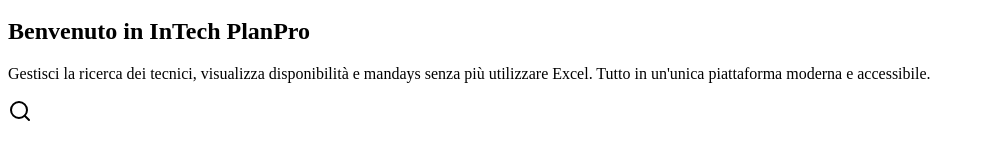
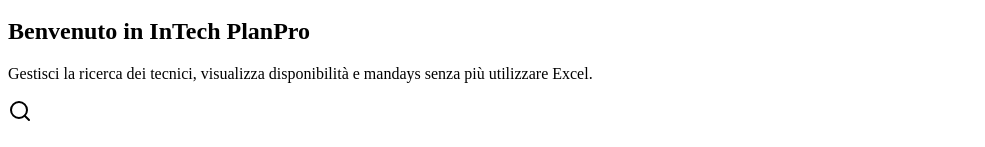
Before and after one commit to IntechTD/Intech---PlanPro, a React (Vite) app: page / in a window 1280 px wide. Shown: the part 765-912 px from the top of the page, without its empty margins (0-985 px from the left). Built offline with nearby package versions, Linux system fonts and the light colour scheme.

Commit message:
Update Index.jsx

```diff
--- a/src/pages/Index.jsx
+++ b/src/pages/Index.jsx
@@ -1,5 +1,11 @@
 import { Button } from "@/components/ui/button";
-import { Card, CardContent, CardHeader, CardTitle, CardDescription } from "@/components/ui/card";
+import {
+  Card,
+  CardContent,
+  CardHeader,
+  CardTitle,
+  CardDescription,
+} from "@/components/ui/card";
 import { Search, BarChart3, LogIn } from "lucide-react";
 import { useNavigate } from "react-router-dom";
 
@@ -8,36 +14,36 @@
 
   return (
     <div className="min-h-screen bg-neutral-950 text-white relative overflow-hidden">
-      {/* Watermark background */}
       <img
-        src="/your-logo-path.png"
+        src="/logo.png"
         alt="InTech Watermark"
         className="absolute top-1/2 left-1/2 -translate-x-1/2 -translate-y-1/2 w-[70%] opacity-10 pointer-events-none select-none"
       />
 
-      {/* Header */}
       <header className="bg-black/70 border-b border-neutral-800 px-6 py-4 flex items-center justify-between relative z-10">
         <div className="flex items-center gap-3">
-          <img src="/your-logo-path.png" className="h-10" alt="Logo" />
+          <img src="/logo.png" className="h-10" alt="Logo" />
           <div>
             <h1 className="text-xl font-bold">InTech PlanPro</h1>
             <p className="text-sm text-neutral-400">Sistema di Gestione Tecnici</p>
           </div>
         </div>
-        <Button onClick={() => navigate("/login")} className="bg-gradient-to-r from-fuchsia-600 to-pink-600 hover:from-fuchsia-500 hover:to-pink-500 text-white">
+        <Button
+          onClick={() => navigate("/login")}
+          className="bg-gradient-to-r from-fuchsia-600 to-pink-600 hover:from-fuchsia-500 hover:to-pink-500 text-white"
+        >
           <LogIn className="w-4 h-4 mr-2" />
           Accedi al Sistema
         </Button>
       </header>
 
-      {/* Hero */}
       <main className="px-6 py-20 relative z-10">
         <div className="text-center max-w-3xl mx-auto mb-16">
           <h2 className="text-4xl font-bold bg-gradient-to-r from-cyan-400 to-violet-500 bg-clip-text text-transparent">
             Benvenuto in InTech PlanPro
           </h2>
           <p className="text-lg text-neutral-400 mt-4">
-            Gestisci la ricerca dei tecnici, visualizza disponibilità e mandays senza più utilizzare Excel. Tutto in un'unica piattaforma moderna e accessibile.
+            Gestisci la ricerca dei tecnici, visualizza disponibilità e mandays senza più utilizzare Excel.
           </p>
         </div>
 
@@ -53,7 +59,10 @@
               </CardDescription>
             </CardHeader>
             <CardContent>
-              <Button onClick={() => navigate("/planning")} className="w-full bg-gradient-to-r from-green-500 to-emerald-600 text-white">
+              <Button
+                onClick={() => navigate("/planning")}
+                className="w-full bg-gradient-to-r from-green-500 to-emerald-600 text-white"
+              >
                 Accedi al Planning
               </Button>
             </CardContent>
```
